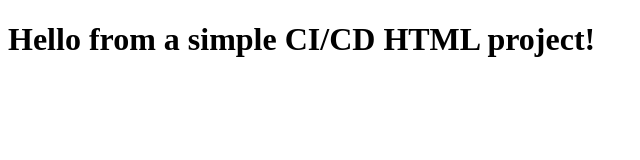
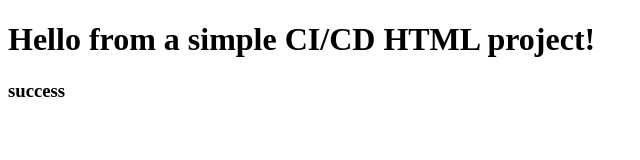
Before and after one commit to chsravani002/ci-cd-demo, a plain HTML site: page index.html in a window 1280 px wide. Shown: the full height of the page, 0-640 px from the left. Drawn offline with Linux system fonts and the light colour scheme.

Commit message:
pipeline ci/cd

```diff
--- a/index.html
+++ b/index.html
@@ -5,5 +5,6 @@
   </head>
   <body>
     <h1>Hello from a simple CI/CD HTML project!</h1>
+    <h3>success</h3>
   </body>
 </html>
```
Also changed, not shown: .github/workflows/html.yaml.
